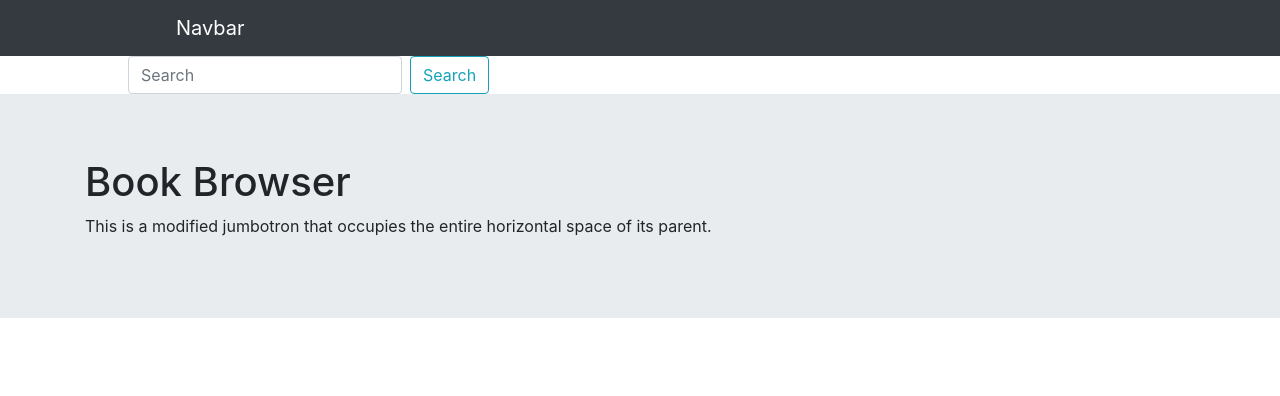
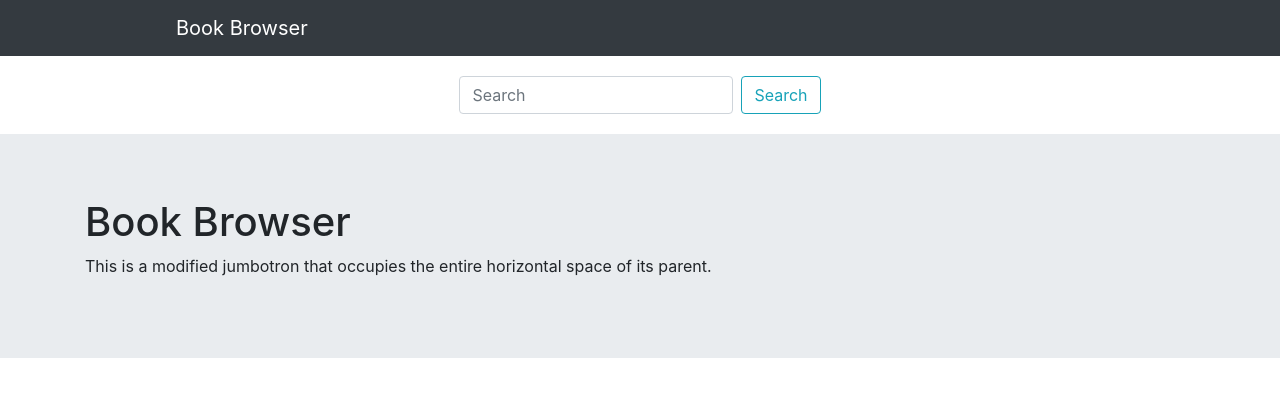
Before and after one commit to KJablonski08/book-browser, a React (Create React App) app: page / in a window 1280 px wide. Shown: the top 396 px of the page. Built offline with nearby package versions, Linux system fonts and the light colour scheme.

Commit message:
updated some minor styling to book list page

```diff
--- a/src/components/BookList.js
+++ b/src/components/BookList.js
@@ -5,7 +5,7 @@ const BookList = () => {
 	const [books, setBooks] = useState(null);
 	useEffect(() => {
 		fetch(
-			`https://www.googleapis.com/books/v1/volumes?q=intitle:harry+potter+and+the+sorcerers+stone&key=${process.env.REACT_APP_KEY}`
+			`https://www.googleapis.com/books/v1/volumes?q=intitle:the+stand&inauthor:king&key=${process.env.REACT_APP_KEY}`
 		)
 			.then((res) => res.json())
 			.then((res) => {
@@ -24,7 +24,10 @@ const BookList = () => {
 					if (book.volumeInfo.imageLinks) {
 						return (
 							<Card key={book.id}>
-								<Card.Img src={book.volumeInfo.imageLinks.thumbnail} />
+								<Card.Img
+									className='book-image'
+									src={book.volumeInfo.imageLinks.thumbnail}
+								/>
 								<Card.Title>{book.volumeInfo.title}</Card.Title>
 							</Card>
 						);
--- a/src/components/Nav.js
+++ b/src/components/Nav.js
@@ -5,8 +5,8 @@ const nav = () => {
 	return (
 		<div>
 			<Navbar bg='dark' variant='dark'>
-				<Navbar.Brand href='#home' className='search'>
-					Navbar
+				<Navbar.Brand href='#home' className='margin'>
+					Book Browser
 				</Navbar.Brand>
 				<Nav className='mr-auto'>
 					{/* <Nav.Link href='#home'>Home</Nav.Link>
--- a/src/components/SearchForm.js
+++ b/src/components/SearchForm.js
@@ -3,8 +3,8 @@ import { Form, FormControl, Button } from 'react-bootstrap';
 
 const SearchForm = () => {
 	return (
-		<div>
-			<Form inline className='search'>
+		<div className='search'>
+			<Form inline>
 				<FormControl type='text' placeholder='Search' className='mr-sm-2' />
 				<Button variant='outline-info'>Search</Button>
 			</Form>
--- a/src/index.scss
+++ b/src/index.scss
@@ -14,12 +14,23 @@ if they are direct children of the #root element.
 	padding: 1rem;
 }
 
+.margin {
+	margin: 0em 8em;
+}
+
 .search {
-	margin: 0em 8em;
+	padding: 20px;
+	display: grid;
+	justify-content: center;
 }
 
 .book-list {
 	margin: 0em 8em;
 }
 
+.book-image {
+	max-height: 20rem;
+	max-width: 15rem;
+}
+
 @import '~bootstrap/scss/bootstrap';
```
